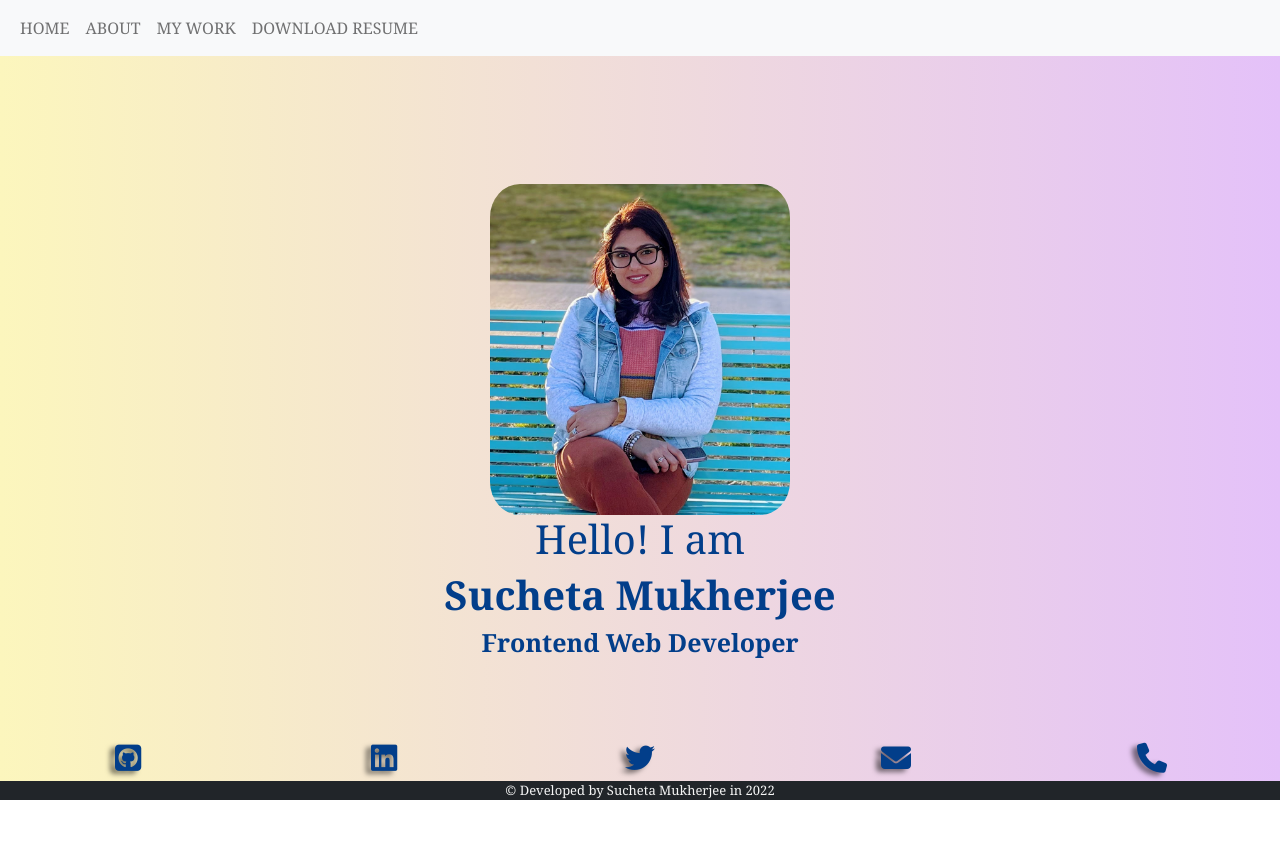
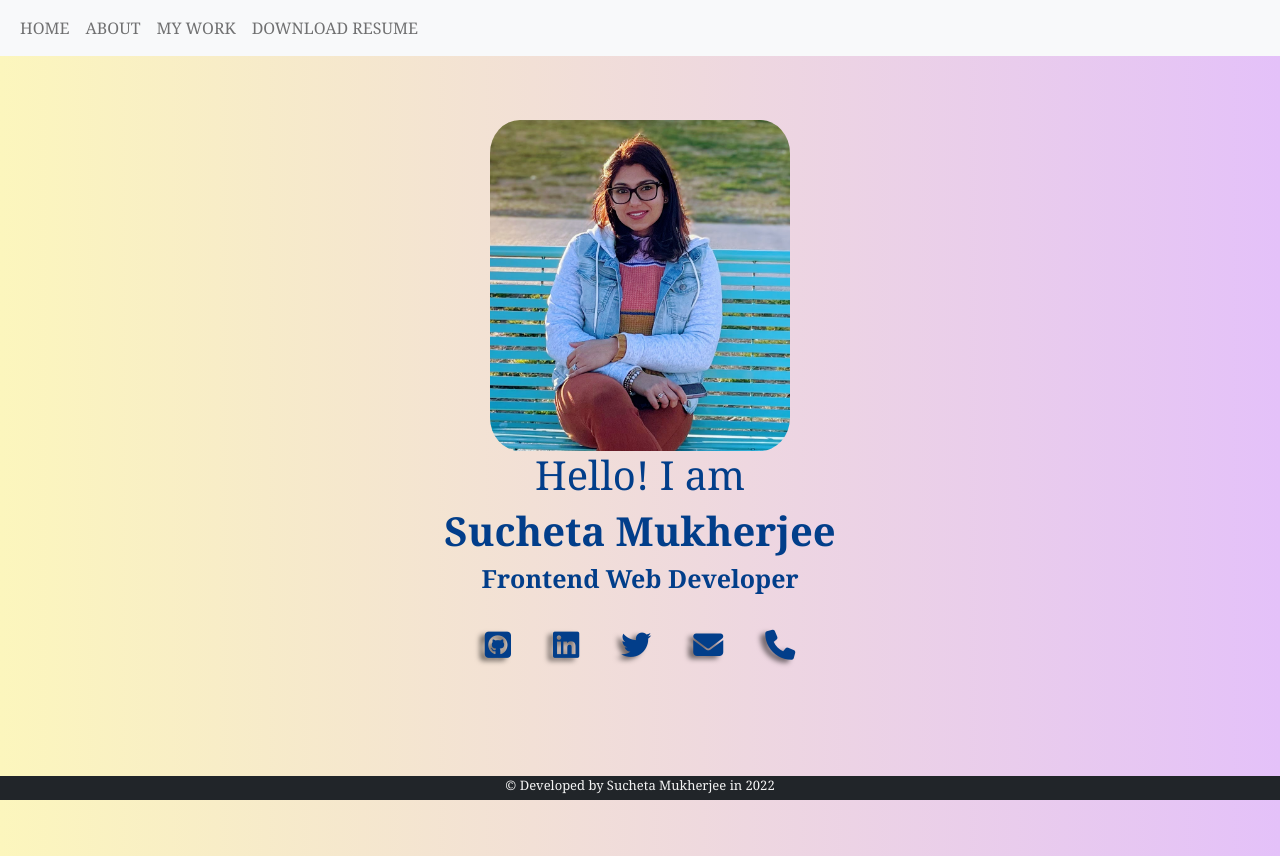
Before and after one commit to sucheta90/Portfolio, a React (Create React App) app in the folder my_portfolio/: page / in a window 1280 px wide. Before the commit the page ends 800 px from the top, so only its background shows below. Built offline with nearby package versions, Linux system fonts and the light colour scheme.

Commit message:
changed resume document

```diff
--- a/my_portfolio/src/App.css
+++ b/my_portfolio/src/App.css
@@ -23,6 +23,7 @@ body, html{
   background-color: #212529;
   font-size: small;
   color: whitesmoke;
+  height: 1.5rem;
 }
 nav{
   background-color: #da95d5  ;
@@ -38,7 +39,6 @@ nav{
 .page--title{
   text-align: center;
   font-weight: 700;
-  /* text-shadow: -6px 4px 3px rgba(0,0,0, 0.5); */
   margin-top: 50px;
   margin-bottom: 20px;
 
--- a/my_portfolio/src/App.js
+++ b/my_portfolio/src/App.js
@@ -8,7 +8,7 @@ import About from './components/About'
 import Contact from './components/Contact';
 import Projects from './components/Projects';
 import Footer from './components/Footer';
-import Resume from './resume/Sucheta_Mukherjee_Resume.PDF'
+import Resume from "./resume/Sucheta_Mukherjee_Resume (1).pdf"
 
 
 
--- a/my_portfolio/src/components/About.js
+++ b/my_portfolio/src/components/About.js
@@ -12,7 +12,7 @@ export default function About(){
     <hr></hr>
     <section className='aboutMe'>
 
-        <p>I am a self taught webs developer from Glen Allen, Virginia. I aim at building user-friendly web applications and websites. My skills include HTML, CSS, JAVASCRIPT, REACT and Github. </p>
+        <p>I am a self taught web developer from Glen Allen, Virginia. I aim at building user-friendly web applications and websites. My skills include HTML, CSS, JAVASCRIPT, REACT and Github. </p>
 
         <p>
             I am open to new technologies and constanly learnig and enhancing my skills. I am seeking a challenging and rewarding opportunity to showcase my knowledge and would love to colaborate and work as a team. Please feel free to reach out.
--- a/my_portfolio/src/components/Contact.js
+++ b/my_portfolio/src/components/Contact.js
@@ -6,29 +6,27 @@ import { FontAwesomeIcon } from '@fortawesome/react-fontawesome'
 
 export default function Contact(){
     return(
-        <div className='contact container-fluid text-center content'>
-            {/* <h1 className="heading">Let us connect</h1> */}
-            <div className='row'>
-                <div className='col'>
+        <div className='contact'>
+
+            {/* <div className=''> */}
+                {/* <div className=''>    */}
                     <a className='social--link' href="https://github.com/sucheta90" rel="noreferrer" target='_blank'><i className="fa-brands fa-square-github"></i> </a>
-                </div>
-                <div className='col'>
+                {/* </div>  */}
+                {/* <div className=''>  */}
                     <a className='social--link' href="https://www.linkedin.com/in/sucheta-mukherjee-07347b88/"  rel="noreferrer" target='_blank'><i className="fa-brands fa-linkedin"></i> </a>
-                </div>
-                <div className='col'>
+                {/* </div>  */}
+                {/* <div className=''>  */}
                     <a className='social--link' href="https://twitter.com/home"  rel="noreferrer" target='_blank'><i class="fa-brands fa-twitter"></i> </a>
-                </div>
-                <div className='col'>
+                {/* </div>  */}
+                {/* <div className=''> */}
                     <a className='social--link' href='mailto:mukherjee.sucheta90@gmail.com'><i className="fa-solid fa-envelope"></i></a>
-                </div>
-                <div className='col'>
+                {/* </div>  */}
+                {/* <div className=''>             */}
                     <a className='social--link' href="tel:831-224-7090"><i className="fa-solid fa-phone"></i> </a>
-                </div>
-                {/* <div className='col'>
-                    <a className='social--link' href='#' download> Download Resume</a>
-                </div>  */}
+                {/* </div>  */}
 
-            </div>
+
+            {/* </div> */}
 
         </div>
     )
--- a/my_portfolio/src/components/Hero.css
+++ b/my_portfolio/src/components/Hero.css
@@ -1,10 +1,13 @@
 .hero--content{
-  height: 100%;
+  display: flex;
+  flex-direction: column;
+  align-items: center;
+  align-self: center;
+  height: 100vh;
+  padding-top: 4rem;
+  padding-bottom: 4rem;
+}
 
-}
-.content-container{
-  margin: 10%;
-}
 
 .main-heading{
   font-weight: 600;
@@ -15,10 +18,7 @@
   font-size: 25px;
   font-weight: 600;
 }
-.main-heading, .main-title{
-  /* text-shadow: -6px 3px 6px rgba(0,0,0, 0.5); */
 
-}
 #welcome--message{
   font-size: 3em;
   margin-top: 100px;
@@ -52,9 +52,11 @@
   background-color: whitesmoke;
 }
 .contact{
-  position: absolute;
-  bottom: 20px;
-
+  display: flex;
+  flex-direction: row;
+}
+.contact a{
+  padding: 1rem;
 }
 .profile--image{
   width: 300px;
--- a/my_portfolio/src/components/Hero.js
+++ b/my_portfolio/src/components/Hero.js
@@ -10,16 +10,16 @@ export default function Hero(){
     < >
 
         <div className='hero--content' >
-            <div className='content-container profile-box'>
 
-                <img src={image} className='profile--image img-fluid' alt='my_photo'/>
+
+                <img src={image} className='profile--image' alt='my_photo'/>
                 <h1>Hello! I am</h1>
                 <h1 className='main-heading'>Sucheta Mukherjee</h1>
                 <h5 className='main-title'>Frontend Web Developer</h5>
-                {/* <div id='welcome--message'>Welcome to my page </div> */}
-            </div>
+                <Contact />
 
-            <Contact />
+
+
 
         </div>
 
```
Also changed, not shown: 2 other files (tests, documents, lock files or other folders).
